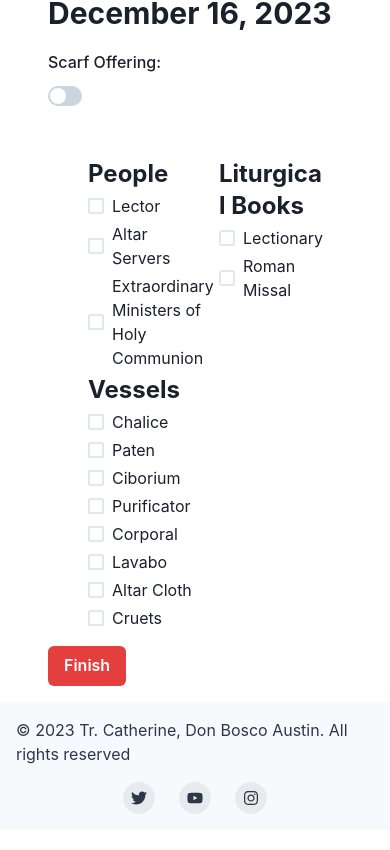
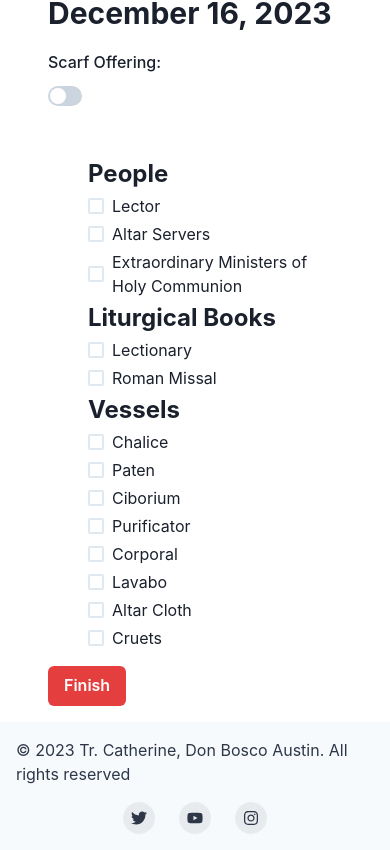
Before and after one commit to cmdnguyen/liturgy-list, a Next.js app: page / in a window 390 px wide. Shown: the part 875-1725 px from the top of the page. Built offline with nearby package versions, Linux system fonts and the light colour scheme; no server answers.

Commit message:
Added breakpoint columns for checkbox container

```diff
--- a/src/components/massChecklist.tsx
+++ b/src/components/massChecklist.tsx
@@ -112,7 +112,7 @@ export default function Checklist() {
         maxW={"6xl"}
         mt={12}
         as={SimpleGrid}
-        columns={{ base: 2, lg: 4 }}
+        columns={{ base: 1, md: 2, lg: 3, xl: 4  }}
       >
         <CheckboxGroup
           colorScheme={getColorScheme()}
```
